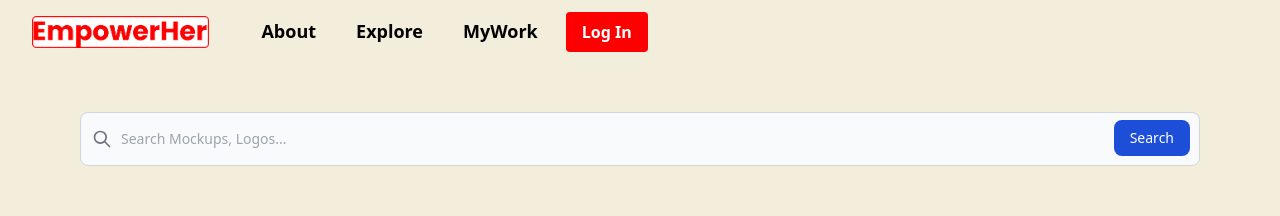
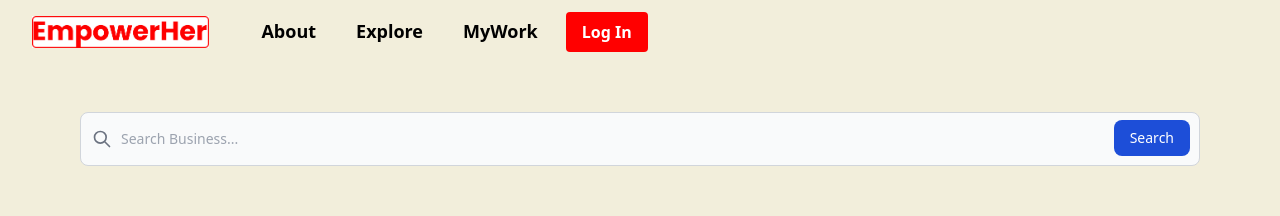
Before and after one commit to Sidsha242/hack_proj, a React (Create React App) app in the folder client/: page /explore in a window 1280 px wide. Shown: the top 216 px of the page. Built offline with nearby package versions, Linux system fonts and the light colour scheme.

Commit message:
new changes 1

```diff
--- a/client/src/Components/SearchBar.js
+++ b/client/src/Components/SearchBar.js
@@ -8,7 +8,7 @@
                 <div class="absolute inset-y-0 left-0 flex items-center pl-3 pointer-events-none">
                     <svg aria-hidden="true" class="w-5 h-5 text-gray-500 dark:text-gray-400" fill="none" stroke="currentColor" viewBox="0 0 24 24" xmlns="http://www.w3.org/2000/svg"><path stroke-linecap="round" stroke-linejoin="round" stroke-width="2" d="M21 21l-6-6m2-5a7 7 0 11-14 0 7 7 0 0114 0z"></path></svg>
                 </div>
-                <input type="search" id="default-search" class="block w-full p-4 pl-10 text-sm text-gray-900 border border-gray-300 rounded-lg bg-gray-50 focus:ring-blue-500 focus:border-blue-500 dark:bg-gray-700 dark:border-gray-600 dark:placeholder-gray-400 dark:text-white dark:focus:ring-blue-500 dark:focus:border-blue-500" placeholder="Search Mockups, Logos..." required onChange={(e) => {
+                <input type="search" id="default-search" class="block w-full p-4 pl-10 text-sm text-gray-900 border border-gray-300 rounded-lg bg-gray-50 focus:ring-blue-500 focus:border-blue-500 dark:bg-gray-700 dark:border-gray-600 dark:placeholder-gray-400 dark:text-white dark:focus:ring-blue-500 dark:focus:border-blue-500" placeholder="Search Business..." required onChange={(e) => {
                     console.log(e.target.value)
                     setFilter(e.target.value)
 
```
